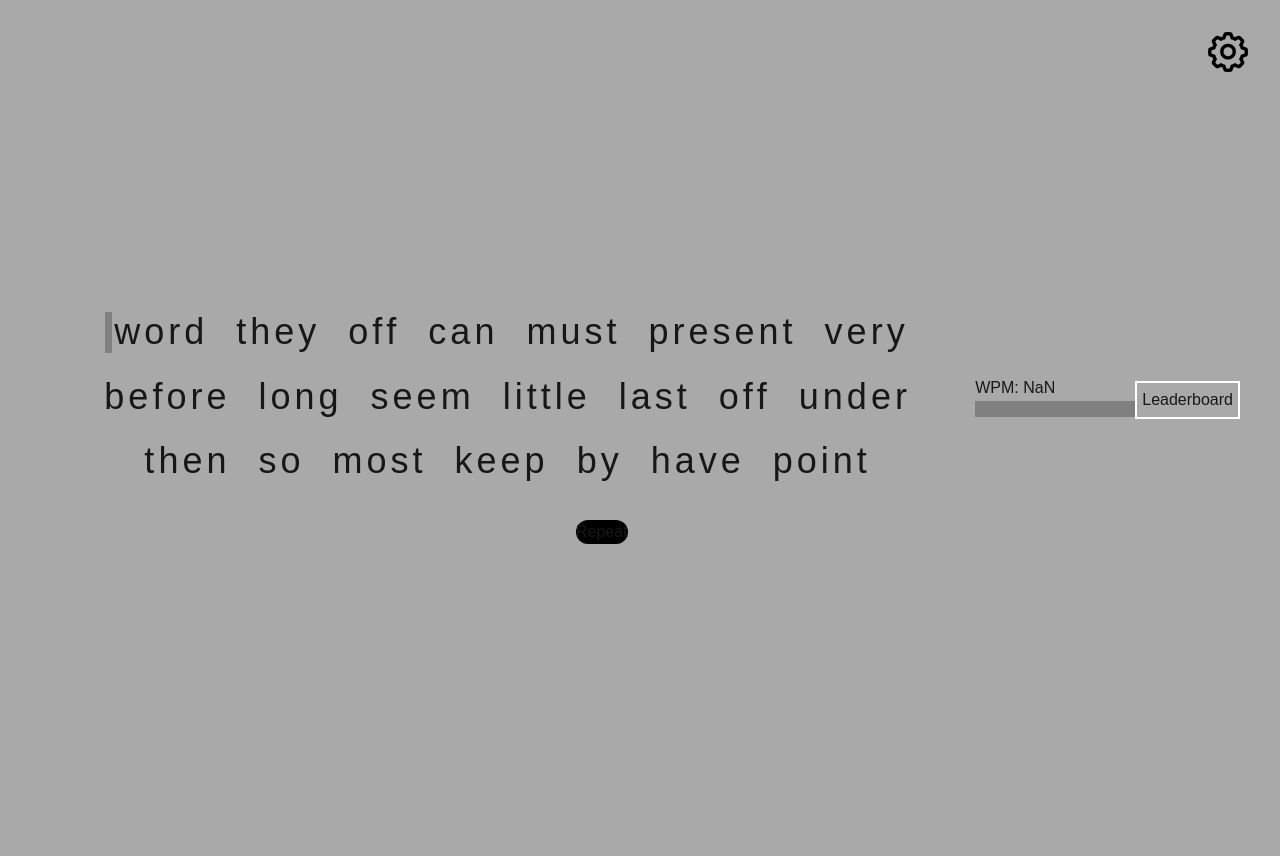
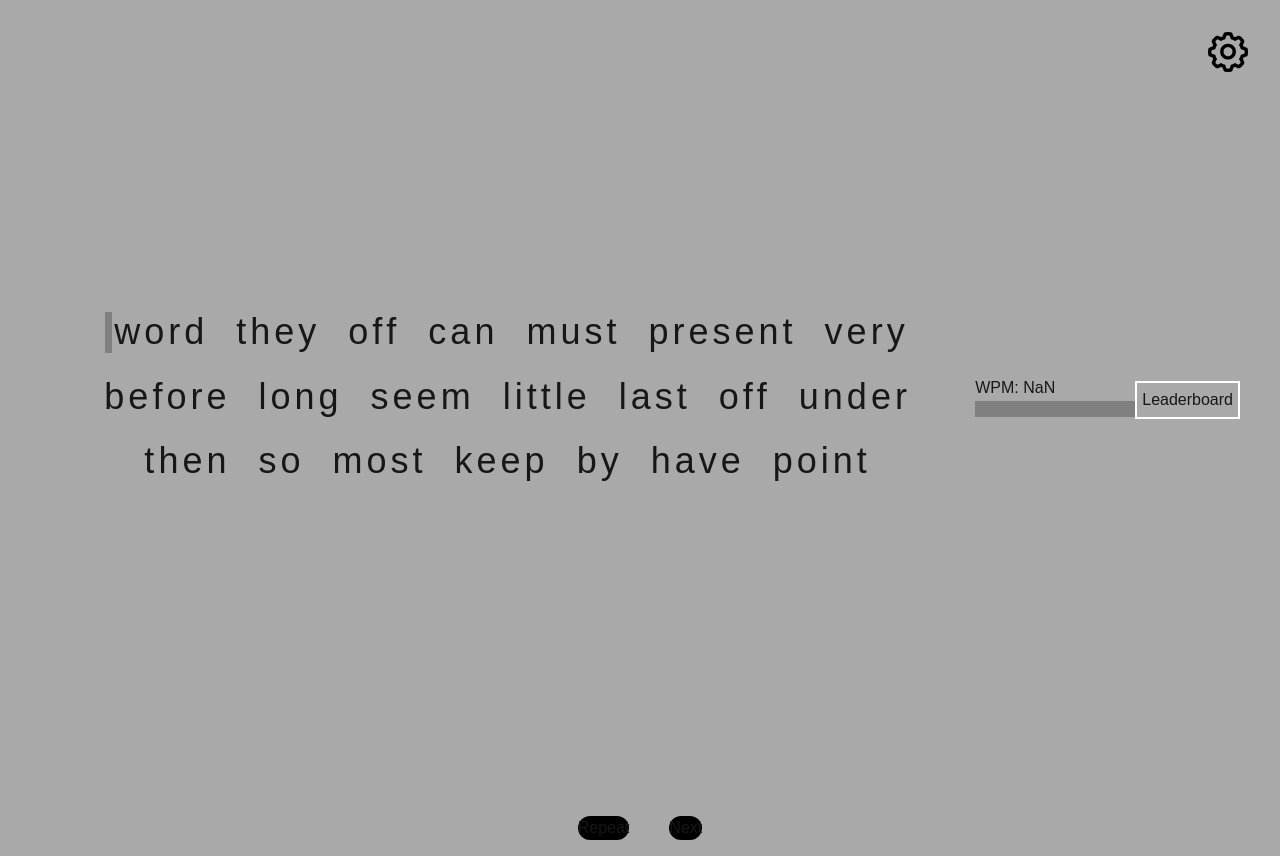
Before and after one commit to AnoyingWaffle66/typing_game, a Next.js app in the folder typing_thing/: page / in a window 1280 px wide. Before the commit the page ends 800 px from the top, so only its background shows below. Built offline with nearby package versions, Linux system fonts and the light colour scheme.

Commit message:
Added next button-no functionality

```diff
--- a/typing_thing/app/globals.css
+++ b/typing_thing/app/globals.css
@@ -48,16 +48,13 @@ body {
   opacity: 1;
   justify-content: center;
   width: 100;
-  text-align: center;
-  position: absolute;
-  top: 65%;
-  left: 45%;
 }
 
 .button:hover {
-  opacity: 0.5;
+  background-color: white;
+  color: black;
 }
 
 .button:active {
-  opacity: 1;
+  background-color: gray;
 }
--- a/typing_thing/app/page.tsx
+++ b/typing_thing/app/page.tsx
@@ -3,7 +3,7 @@ import Button from "@/components/Button"
 import "@/styles/global.css"
 import React, { useState, useEffect } from "react";
 
-import { SettingsButton, RepeatButton } from "@/components/Button";
+import { SettingsButton, RepeatButton, NextButton } from "@/components/Button";
 import SettingsBar from "@/components/settingsBar";
 import Words from "@/components/Words"
 import Countdown from "@/components/Countdown"
@@ -22,7 +22,7 @@ export default function Home() {
   // render same words again
   const onRepeat = () => {
     console.log(sessionStorage.getItem('testActive'))
-    if (sessionStorage.getItem('testActive') === 'true'){
+    if (sessionStorage.getItem('testActive') === 'true') {
       sessionStorage.setItem('testActive', 'false')
       window.dispatchEvent(new Event('storage'))
     }
@@ -64,28 +64,32 @@ export default function Home() {
       {
         openSettings && (
           <div className="absolute pt-7 pl-3 w-screen bg-gray-600">
-            <SettingsBar setText={handleSetText} initialText={inputText}/>
+            <SettingsBar setText={handleSetText} initialText={inputText} />
           </div>
         )
       }
       <div className="absolute right-8 top-8" onClick={handleClick}>
-      <SettingsButton/>
+        <SettingsButton />
       </div>
       <div>
         <div className="h-screen flex items-center justify-center mr-10 ml-10">
-        { wordList.length > 0 ? (
-          <Words words={wordList}/>
+          {wordList.length > 0 ? (
+            <Words words={wordList} />
           ) : (
             <p>Loading...</p>
           )}
-        <Countdown/>
-        <LeaderboardButton/>
+          <Countdown />
+          <LeaderboardButton />
         </div>
 
       </div>
-    <div className="button button:hover button:active" onClick={onRepeat}>
-          <RepeatButton/>
+      <div className="flex flex-col items-center">
+        <div className="absolute w-auto ml-5 mr-5 p-4 flex gap-10">
+          <RepeatButton toExecute={onRepeat} />
+          <NextButton />
         </div>
+      </div>
+
 
     </>
   )
--- a/typing_thing/components/Button.tsx
+++ b/typing_thing/components/Button.tsx
@@ -26,12 +26,24 @@ export function SettingsButton(){
     )
 }
 
-export function RepeatButton(){
+export function RepeatButton( { toExecute }: { toExecute: () => void } ) {
+
+
     return(
         <>
-            <button className="">
+            <button className="button button:hover button:active" onClick={toExecute}>
                 Repeat
             </button>
         </>
     )
 }
+
+export function NextButton( ){
+    return(
+        <>
+            <button className="button button:hover button:active">
+                Next
+            </button>
+        </>
+    )
+}
--- a/typing_thing/components/keyInput.tsx
+++ b/typing_thing/components/keyInput.tsx
@@ -17,7 +17,7 @@ interface KeyProps {
 }
 
 // Handles the input capture
-const KeyInput: React.FC<KeyProps> = ({ onPress}) => {
+const KeyInput: React.FC<KeyProps> = ({ onPress }) => {
   const [currentPressed, setCurrent] = useState<string | null>(null);
 
   useEffect(() => {
```
Lines whose indentation alone changed are shown as unchanged.
